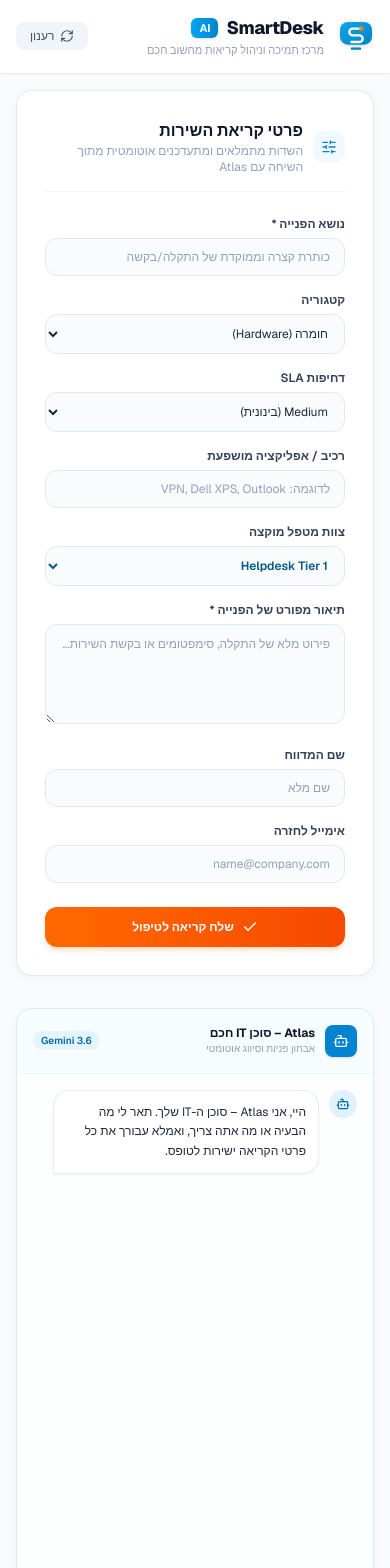
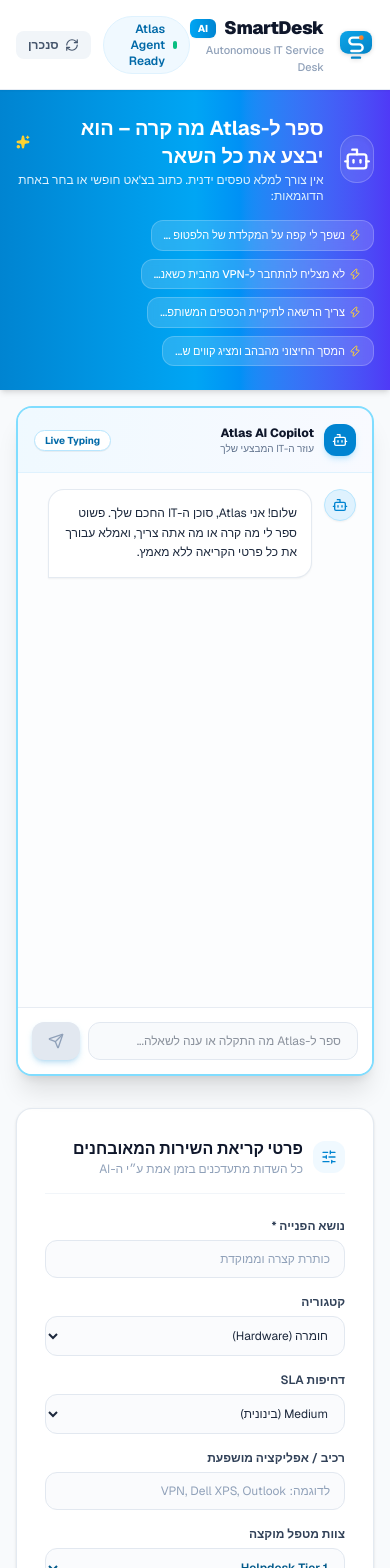
Before and after one commit to danieloren-music/it-ticket-ai, a Next.js app: page / in a window 390 px wide. Shown: the top 1568 px of the page. Built offline with nearby package versions, Linux system fonts and the light colour scheme; no server answers; the database is empty.

Commit message:
Deploy SmartDesk AI

```diff
--- a/src/app/page.tsx
+++ b/src/app/page.tsx
@@ -13,21 +13,16 @@
   Bot,
   User,
   Check,
-  Headphones,
   SlidersHorizontal,
-  ChevronLeft
+  Zap,
+  ArrowRight,
+  HelpCircle
 } from 'lucide-react';
 
-// לוגו SmartDesk AI - וקטורי ומקורי (משלב תכלת, כתום ולבן)
 function SmartDeskLogo({ className = "w-9 h-9" }: { className?: string }) {
   return (
     <div className={`relative flex items-center justify-center shrink-0 ${className}`}>
-      <svg
-        viewBox="0 0 54 54"
-        fill="none"
-        xmlns="http://www.w3.org/2000/svg"
-        className="w-full h-full drop-shadow-sm"
-      >
+      <svg viewBox="0 0 54 54" fill="none" xmlns="http://www.w3.org/2000/svg" className="w-full h-full drop-shadow-sm">
         <defs>
           <linearGradient id="primary-sky" x1="0%" y1="0%" x2="100%" y2="100%">
             <stop offset="0%" stopColor="#0EA5E9" />
@@ -38,44 +33,45 @@
             <stop offset="100%" stopColor="#F97316" />
           </linearGradient>
         </defs>
-
-        {/* בסיס דסקטופ מעוגל */}
-        <rect
-          x="3"
-          y="6"
-          width="48"
-          height="34"
-          rx="12"
-          fill="url(#primary-sky)"
-        />
-
-        {/* אלמנט AI ו-S משולב בלבן */}
-        <path
-          d="M33 16H22C19.2386 16 17 18.2386 17 21C17 23.7614 19.2386 26 22 26H32C34.7614 26 37 28.2386 37 31C37 33.7614 34.7614 36 32 36H20"
-          stroke="#FFFFFF"
-          strokeWidth="3.5"
-          strokeLinecap="round"
-          strokeLinejoin="round"
-        />
-
-        {/* צומת AI כתומה חיה */}
+        <rect x="3" y="6" width="48" height="34" rx="12" fill="url(#primary-sky)" />
+        <path d="M33 16H22C19.2386 16 17 18.2386 17 21C17 23.7614 19.2386 26 22 26H32C34.7614 26 37 28.2386 37 31C37 33.7614 34.7614 36 32 36H20" stroke="#FFFFFF" strokeWidth="3.5" strokeLinecap="round" strokeLinejoin="round" />
         <circle cx="35" cy="16" r="3.5" fill="url(#accent-orange)" />
-
-        {/* מעמד תחתון */}
-        <path
-          d="M21 46H33"
-          stroke="#0284C7"
-          strokeWidth="3.5"
-          strokeLinecap="round"
-        />
+        <path d="M21 46H33" stroke="#0284C7" strokeWidth="3.5" strokeLinecap="round" />
       </svg>
     </div>
   );
 }
 
+// רכיב אפקט הקלדה אות-אחר-אות
+function TypewriterMessage({ text, onComplete }: { text: string; onComplete?: () => void }) {
+  const [displayedText, setDisplayedText] = useState('');
+  const indexRef = useRef(0);
+
+  useEffect(() => {
+    setDisplayedText('');
+    indexRef.current = 0;
+
+    const interval = setInterval(() => {
+      if (indexRef.current < text.length) {
+        setDisplayedText((prev) => prev + text.charAt(indexRef.current));
+        indexRef.current++;
+      } else {
+        clearInterval(interval);
+        if (onComplete) onComplete();
+      }
+    }, 18);
+
+    return () => clearInterval(interval);
+  }, [text]);
+
+  return <span>{displayedText}</span>;
+}
+
 interface Message {
+  id: string;
   role: 'user' | 'assistant';
   content: string;
+  isStreaming?: boolean;
 }
 
 interface Ticket {
@@ -92,11 +88,20 @@
   reporter_email: string;
 }
 
+const QUICK_PROMPTS = [
+  'נשפך לי קפה על המקלדת של הלפטופ ואני לא יכול לעבוד',
+  'לא מצליח להתחבר ל-VPN מהבית כשאני ניגש למערכת הפנימית',
+  'צריך הרשאה לתיקיית הכספים המשותפת עבור פרויקט חדש',
+  'המסך החיצוני מהבהב ומציג קווים שחורים'
+];
+
 export default function Home() {
   const [messages, setMessages] = useState<Message[]>([
     {
+      id: 'init-msg',
       role: 'assistant',
-      content: 'היי, אני Atlas – סוכן ה-IT שלך. תאר לי מה הבעיה או מה אתה צריך, ואמלא עבורך את כל פרטי הקריאה ישירות לטופס.'
+      content: 'שלום! אני Atlas, סוכן ה-IT החכם שלך. פשוט ספר לי מה קרה או מה אתה צריך, ואמלא עבורך את כל פרטי הקריאה ללא מאמץ.',
+      isStreaming: true
     }
   ]);
   const [userInput, setUserInput] = useState('');
@@ -122,7 +127,7 @@
 
   useEffect(() => {
     chatEndRef.current?.scrollIntoView({ behavior: 'smooth' });
-  }, [messages]);
+  }, [messages, isAiLoading]);
 
   const fetchTickets = async () => {
     setIsLoadingTickets(true);
@@ -139,11 +144,12 @@
     fetchTickets();
   }, []);
 
-  const handleSendMessage = async (e?: React.FormEvent) => {
-    if (e) e.preventDefault();
-    if (!userInput.trim() || isAiLoading) return;
+  const handleSendMessage = async (textToSend?: string) => {
+    const messageContent = textToSend || userInput;
+    if (!messageContent.trim() || isAiLoading) return;
 
-    const newMessages: Message[] = [...messages, { role: 'user', content: userInput }];
+    const userMsgId = 'user-' + Date.now();
+    const newMessages: Message[] = [...messages, { id: userMsgId, role: 'user', content: messageContent }];
     setMessages(newMessages);
     setUserInput('');
     setIsAiLoading(true);
@@ -154,12 +160,12 @@
         method: 'POST',
         headers: { 'Content-Type': 'application/json' },
         body: JSON.stringify({
-          messages: newMessages,
+          messages: newMessages.map(({ role, content }) => ({ role, content })),
           currentFormData: formData
         }),
       });
 
-      if (!res.ok) throw new Error('שגיאה בתקשורת מול Atlas');
+      if (!res.ok) throw new Error('שגיאה בתקשורת מול סוכן Atlas');
       const data = await res.json();
 
       setFormData((prev) => ({
@@ -174,14 +180,17 @@
         reporter_email: data.reporter_email || prev.reporter_email,
       }));
 
-      if (data.follow_up_question) {
-        setMessages((prev) => [...prev, { role: 'assistant', content: data.follow_up_question }]);
-      } else {
-        setMessages((prev) => [
-          ...prev,
-          { role: 'assistant', content: 'מעולה! מילאתי וסיווגתי את כל הפרטים בטופס. עבור עליהם ולחץ על "שלח קריאה".' }
-        ]);
-      }
+      const assistantMsgContent = data.follow_up_question || 'מעולה! פענחתי ומילאתי את כל פרטי הקריאה והצוות המטפל בטופס. בדוק את הפרטים ולחץ על "שלח קריאה לטיפול".';
+
+      setMessages((prev) => [
+        ...prev,
+        {
+          id: 'ai-' + Date.now(),
+          role: 'assistant',
+          content: assistantMsgContent,
+          isStreaming: true
+        }
+      ]);
     } catch (err: any) {
       setFeedbackMsg({ text: err.message || 'שגיאה בפענוח הנתונים', type: 'error' });
     } finally {
@@ -215,7 +224,10 @@
         reporter_name: '',
         reporter_email: '',
       });
-      setMessages([{ role: 'assistant', content: 'הקריאה נרשמה בהצלחה. איך עוד אוכל לעזור לך היום?' }]);
+      setMessages((prev) => [
+        ...prev,
+        { id: 'done-' + Date.now(), role: 'assistant', content: 'הקריאה נשמרה בהצלחה במערכת. אני כאן לכל בקשה נוספת!', isStreaming: true }
+      ]);
       fetchTickets();
     } catch (err: any) {
       setFeedbackMsg({ text: 'שגיאה בשמירת הקריאה: ' + err.message, type: 'error' });
@@ -226,14 +238,10 @@
 
   const getUrgencyBadge = (urgency: string) => {
     switch (urgency) {
-      case 'Critical':
-        return 'bg-rose-50 text-rose-700 border-rose-200';
-      case 'High':
-        return 'bg-orange-50 text-orange-700 border-orange-200';
-      case 'Medium':
-        return 'bg-sky-50 text-sky-700 border-sky-200';
-      default:
-        return 'bg-slate-100 text-slate-700 border-slate-200';
+      case 'Critical': return 'bg-rose-50 text-rose-700 border-rose-200';
+      case 'High': return 'bg-orange-50 text-orange-700 border-orange-200';
+      case 'Medium': return 'bg-sky-50 text-sky-700 border-sky-200';
+      default: return 'bg-slate-100 text-slate-700 border-slate-200';
     }
   };
 
@@ -241,43 +249,73 @@
     <main dir="rtl" className="min-h-screen bg-[#F8FAFC] text-slate-800 font-sans antialiased">
 
       {/* Top Navbar */}
-      <header className="bg-white border-b border-slate-200/80 sticky top-0 z-30 shadow-[0_1px_3px_rgba(0,0,0,0.02)]">
+      <header className="bg-white/90 backdrop-blur-md border-b border-slate-200/80 sticky top-0 z-30 shadow-xs">
         <div className="max-w-7xl mx-auto px-4 sm:px-8 py-3.5 flex items-center justify-between">
           <div className="flex items-center gap-3.5">
             <SmartDeskLogo className="w-9 h-9" />
             <div>
               <div className="flex items-center gap-2">
-                <span className="text-lg font-extrabold tracking-tight text-slate-900">SmartDesk</span>
-                <span className="px-2 py-0.5 text-[11px] font-bold text-white bg-gradient-to-r from-sky-500 to-sky-600 rounded-md shadow-sm">
+                <span className="text-lg font-black tracking-tight text-slate-900">SmartDesk</span>
+                <span className="px-2 py-0.5 text-[10px] font-extrabold text-white bg-gradient-to-r from-sky-500 to-sky-600 rounded-md shadow-xs uppercase">
                   AI
                 </span>
               </div>
-              <p className="text-[11px] text-slate-400 font-medium">מרכז תמיכה וניהול קריאות מחשוב חכם</p>
+              <p className="text-[11px] text-slate-400 font-medium">Autonomous IT Service Desk</p>
             </div>
           </div>
 
           <div className="flex items-center gap-3">
-            <div className="hidden sm:flex items-center gap-2 px-3 py-1 bg-sky-50 border border-sky-100 rounded-full text-sky-700 text-xs font-semibold">
+            <div className="flex items-center gap-2 px-3 py-1 bg-sky-50 border border-sky-100 rounded-full text-sky-700 text-xs font-semibold">
               <span className="w-2 h-2 rounded-full bg-emerald-500 animate-pulse" />
-              Atlas Online
+              Atlas Agent Ready
             </div>
             <button
               onClick={fetchTickets}
-              className="flex items-center gap-1.5 px-3.5 py-1.5 text-xs font-medium text-slate-600 hover:text-slate-900 bg-slate-100 hover:bg-slate-200/70 rounded-lg transition"
+              className="flex items-center gap-1.5 px-3 py-1.5 text-xs font-semibold text-slate-600 hover:text-slate-900 bg-slate-100 hover:bg-slate-200/80 rounded-lg transition"
             >
               <RefreshCw className={`w-3.5 h-3.5 ${isLoadingTickets ? 'animate-spin text-sky-600' : ''}`} />
-              רענון
+              סנכרן
             </button>
           </div>
         </div>
       </header>
 
-      {/* Main Container */}
+      {/* Hero AI Welcome Banner */}
+      <div className="bg-gradient-to-r from-sky-600 via-sky-500 to-indigo-600 text-white shadow-md">
+        <div className="max-w-7xl mx-auto px-4 sm:px-8 py-6 flex flex-col md:flex-row items-center justify-between gap-4">
+          <div className="flex items-center gap-4">
+            <div className="w-12 h-12 rounded-2xl bg-white/10 backdrop-blur-md flex items-center justify-center border border-white/20 shadow-inner">
+              <Bot className="w-7 h-7 text-white" />
+            </div>
+            <div>
+              <h1 className="text-xl font-bold flex items-center gap-2">
+                ספר ל-Atlas מה קרה – הוא יבצע את כל השאר <Sparkles className="w-5 h-5 text-amber-300 fill-amber-300" />
+              </h1>
+              <p className="text-xs text-sky-100 mt-0.5">אין צורך למלא טפסים ידנית. כתוב בצ'אט חופשי או בחר באחת הדוגמאות:</p>
+            </div>
+          </div>
+
+          {/* Quick Click Prompts */}
+          <div className="flex flex-wrap items-center gap-2 w-full md:w-auto">
+            {QUICK_PROMPTS.map((prompt, i) => (
+              <button
+                key={i}
+                type="button"
+                onClick={() => handleSendMessage(prompt)}
+                className="text-[11px] font-medium px-3 py-1.5 rounded-xl bg-white/15 hover:bg-white/25 border border-white/20 text-white transition backdrop-blur-xs flex items-center gap-1"
+              >
+                <Zap className="w-3 h-3 text-amber-300" />
+                {prompt.slice(0, 32)}...
+              </button>
+            ))}
+          </div>
+        </div>
+      </div>
+
       <div className="max-w-7xl mx-auto p-4 sm:p-8 space-y-8">
 
-        {/* Alerts */}
         {feedbackMsg && (
-          <div className={`p-4 rounded-xl border flex items-center gap-3 text-xs font-semibold shadow-sm transition ${
+          <div className={`p-4 rounded-xl border flex items-center gap-3 text-xs font-semibold shadow-xs ${
             feedbackMsg.type === 'success'
               ? 'bg-emerald-50 text-emerald-800 border-emerald-200'
               : 'bg-rose-50 text-rose-800 border-rose-200'
@@ -287,19 +325,100 @@
           </div>
         )}
 
-        {/* Upper Grid: Chat on the Left (in RTL layout this is on the right visual side), Form in Main Area */}
+        {/* Main Grid: Chat Assistant & Synced Form */}
         <div className="grid grid-cols-1 lg:grid-cols-12 gap-8 items-start">
 
-          {/* Main Area: Structured Ticket Form */}
-          <div className="lg:col-span-7 bg-white p-7 rounded-2xl border border-slate-200/90 shadow-[0_2px_8px_rgba(0,0,0,0.03)] space-y-6">
+          {/* AI Chat Copilot (Interactive Animated Stream) */}
+          <div className="lg:col-span-5 bg-white rounded-2xl border-2 border-sky-400/50 shadow-xl flex flex-col h-[670px] overflow-hidden relative">
+            <div className="p-4 border-b border-sky-100 flex items-center justify-between bg-gradient-to-r from-sky-50 to-indigo-50/40">
+              <div className="flex items-center gap-2.5">
+                <div className="w-8 h-8 rounded-xl bg-sky-600 flex items-center justify-center text-white shadow-md shadow-sky-500/20">
+                  <Bot className="w-4 h-4" />
+                </div>
+                <div>
+                  <h3 className="font-extrabold text-slate-900 text-xs flex items-center gap-1.5">
+                    Atlas AI Copilot
+                    <span className="w-2 h-2 rounded-full bg-emerald-500 inline-block animate-ping" />
+                  </h3>
+                  <p className="text-[10px] text-slate-500">עוזר ה-IT המבצעי שלך</p>
+                </div>
+              </div>
+              <span className="text-[10px] font-bold text-sky-700 bg-white border border-sky-200 px-2.5 py-0.5 rounded-full shadow-2xs">
+                Live Typing
+              </span>
+            </div>
+
+            {/* Chat Flow */}
+            <div className="flex-1 p-4 overflow-y-auto space-y-4 bg-slate-50/40">
+              {messages.map((m) => (
+                <div key={m.id} className={`flex gap-3 ${m.role === 'user' ? 'justify-start flex-row-reverse' : 'justify-start'}`}>
+                  <div className={`w-8 h-8 rounded-full flex items-center justify-center shrink-0 text-xs font-bold shadow-xs ${
+                    m.role === 'user' ? 'bg-orange-500 text-white' : 'bg-sky-100 text-sky-700 border border-sky-200'
+                  }`}>
+                    {m.role === 'user' ? <User className="w-4 h-4" /> : <Bot className="w-4 h-4 text-sky-600" />}
+                  </div>
+                  <div className={`p-3.5 rounded-2xl text-xs leading-relaxed max-w-[82%] shadow-xs ${
+                    m.role === 'user'
+                      ? 'bg-orange-500 text-white rounded-br-none'
+                      : 'bg-white text-slate-800 rounded-bl-none border border-slate-200/90'
+                  }`}>
+                    {m.role === 'assistant' && m.isStreaming ? (
+                      <TypewriterMessage
+                        text={m.content}
+                        onComplete={() => {
+                          setMessages((prev) =>
+                            prev.map((msg) => msg.id === m.id ? { ...msg, isStreaming: false } : msg)
+                          );
+                        }}
+                      />
+                    ) : (
+                      m.content
+                    )}
+                  </div>
+                </div>
+              ))}
+              {isAiLoading && (
+                <div className="flex items-center gap-3 text-xs text-sky-700 bg-sky-50/80 border border-sky-200/80 p-3 rounded-2xl w-fit">
+                  <div className="flex gap-1">
+                    <span className="w-2 h-2 bg-sky-500 rounded-full animate-bounce [animation-delay:-0.3s]" />
+                    <span className="w-2 h-2 bg-sky-500 rounded-full animate-bounce [animation-delay:-0.15s]" />
+                    <span className="w-2 h-2 bg-sky-500 rounded-full animate-bounce" />
+                  </div>
+                  <span>Atlas מקליד וממלא את הטופס...</span>
+                </div>
+              )}
+              <div ref={chatEndRef} />
+            </div>
+
+            {/* Chat Input */}
+            <form onSubmit={(e) => { e.preventDefault(); handleSendMessage(); }} className="p-3.5 bg-white border-t border-slate-200/80 flex gap-2">
+              <input
+                type="text"
+                value={userInput}
+                onChange={(e) => setUserInput(e.target.value)}
+                placeholder="ספר ל-Atlas מה התקלה או ענה לשאלה..."
+                className="flex-1 px-4 py-2.5 text-xs bg-slate-50 border border-slate-200 rounded-xl focus:bg-white focus:border-sky-500 focus:ring-2 focus:ring-sky-100 focus:outline-none transition"
+              />
+              <button
+                type="submit"
+                disabled={isAiLoading || !userInput.trim()}
+                className="px-4 py-2.5 bg-sky-600 hover:bg-sky-700 disabled:bg-slate-200 disabled:text-slate-400 text-white rounded-xl transition shadow-md shadow-sky-600/20 flex items-center justify-center"
+              >
+                <Send className="w-4 h-4" />
+              </button>
+            </form>
+          </div>
+
+          {/* Structured Ticket Form */}
+          <div className="lg:col-span-7 bg-white p-7 rounded-2xl border border-slate-200/90 shadow-sm space-y-6">
             <div className="flex items-center justify-between border-b border-slate-100 pb-4">
               <div className="flex items-center gap-2.5">
                 <div className="p-2 bg-sky-50 text-sky-600 rounded-xl">
                   <SlidersHorizontal className="w-4 h-4" />
                 </div>
                 <div>
-                  <h2 className="text-base font-bold text-slate-900">פרטי קריאת השירות</h2>
-                  <p className="text-xs text-slate-400">השדות מתמלאים ומתעדכנים אוטומטית מתוך השיחה עם Atlas</p>
+                  <h2 className="text-base font-bold text-slate-900">פרטי קריאת השירות המאובחנים</h2>
+                  <p className="text-xs text-slate-400">כל השדות מתעדכנים בזמן אמת ע״י ה-AI</p>
                 </div>
               </div>
             </div>
@@ -312,7 +431,7 @@
                   required
                   value={formData.title}
                   onChange={(e) => setFormData({ ...formData, title: e.target.value })}
-                  placeholder="כותרת קצרה וממוקדת של התקלה/בקשה"
+                  placeholder="כותרת קצרה וממוקדת"
                   className="w-full px-3.5 py-2.5 text-xs bg-slate-50/70 border border-slate-200 rounded-xl text-slate-900 placeholder-slate-400 focus:bg-white focus:border-sky-500 focus:ring-2 focus:ring-sky-100 focus:outline-none transition"
                 />
               </div>
@@ -387,7 +506,7 @@
                   rows={4}
                   value={formData.description}
                   onChange={(e) => setFormData({ ...formData, description: e.target.value })}
-                  placeholder="פירוט מלא של התקלה, סימפטומים או בקשת השירות..."
+                  placeholder="פירוט מלא של התקלה או הבקשה..."
                   className="w-full px-3.5 py-2.5 text-xs bg-slate-50/70 border border-slate-200 rounded-xl text-slate-900 placeholder-slate-400 focus:bg-white focus:border-sky-500 focus:ring-2 focus:ring-sky-100 focus:outline-none transition leading-relaxed"
                 />
               </div>
@@ -428,79 +547,16 @@
             </form>
           </div>
 
-          {/* AI Chat Copilot (Left Column in UI) */}
-          <div className="lg:col-span-5 bg-white rounded-2xl border border-slate-200/90 shadow-[0_2px_8px_rgba(0,0,0,0.03)] flex flex-col h-[650px] overflow-hidden">
-            <div className="p-4 border-b border-slate-100 flex items-center justify-between bg-sky-50/50">
-              <div className="flex items-center gap-2.5">
-                <div className="w-8 h-8 rounded-lg bg-sky-600 flex items-center justify-center text-white shadow-sm">
-                  <Bot className="w-4 h-4" />
-                </div>
-                <div>
-                  <h3 className="font-bold text-slate-900 text-xs">Atlas – סוכן IT חכם</h3>
-                  <p className="text-[10px] text-slate-400">אבחון פניות וסיווג אוטומטי</p>
-                </div>
-              </div>
-              <span className="text-[10px] font-semibold text-sky-700 bg-sky-100/70 px-2 py-0.5 rounded-full">
-                Gemini 3.6
-              </span>
-            </div>
-
-            {/* Chat History */}
-            <div className="flex-1 p-4 overflow-y-auto space-y-3.5 bg-slate-50/30">
-              {messages.map((m, idx) => (
-                <div key={idx} className={`flex gap-2.5 ${m.role === 'user' ? 'justify-start flex-row-reverse' : 'justify-start'}`}>
-                  <div className={`w-7 h-7 rounded-full flex items-center justify-center shrink-0 text-xs font-bold ${
-                    m.role === 'user' ? 'bg-orange-500 text-white' : 'bg-sky-100 text-sky-700'
-                  }`}>
-                    {m.role === 'user' ? <User className="w-3.5 h-3.5" /> : <Bot className="w-3.5 h-3.5" />}
-                  </div>
-                  <div className={`p-3 rounded-2xl text-xs leading-relaxed max-w-[82%] shadow-xs ${
-                    m.role === 'user'
-                      ? 'bg-orange-500 text-white rounded-br-none'
-                      : 'bg-white text-slate-800 rounded-bl-none border border-slate-200/80'
-                  }`}>
-                    {m.content}
-                  </div>
-                </div>
-              ))}
-              {isAiLoading && (
-                <div className="flex gap-2 items-center text-xs text-sky-600 bg-sky-50 p-2.5 rounded-xl border border-sky-100">
-                  <Sparkles className="w-3.5 h-3.5 animate-spin" />
-                  <span>Atlas מעבד את הפנייה ומעדכן את הטופס...</span>
-                </div>
-              )}
-              <div ref={chatEndRef} />
-            </div>
-
-            {/* Chat Input */}
-            <form onSubmit={handleSendMessage} className="p-3 bg-white border-t border-slate-100 flex gap-2">
-              <input
-                type="text"
-                value={userInput}
-                onChange={(e) => setUserInput(e.target.value)}
-                placeholder="תאר תקלה או ענה ל-Atlas..."
-                className="flex-1 px-3.5 py-2.5 text-xs bg-slate-50 border border-slate-200 rounded-xl focus:bg-white focus:border-sky-500 focus:outline-none transition"
-              />
-              <button
-                type="submit"
-                disabled={isAiLoading || !userInput.trim()}
-                className="p-2.5 bg-sky-600 hover:bg-sky-700 disabled:bg-slate-200 disabled:text-slate-400 text-white rounded-xl transition shadow-sm"
-              >
-                <Send className="w-4 h-4" />
-              </button>
-            </form>
-          </div>
-
         </div>
 
         {/* Bottom Section: Compact Tickets Queue */}
-        <section className="bg-white p-6 rounded-2xl border border-slate-200/90 shadow-[0_2px_8px_rgba(0,0,0,0.03)] space-y-4">
+        <section className="bg-white p-6 rounded-2xl border border-slate-200/90 shadow-sm space-y-4">
           <div className="flex items-center justify-between border-b border-slate-100 pb-3">
             <div className="flex items-center gap-2">
               <Layers className="w-4 h-4 text-sky-600" />
               <h2 className="text-sm font-bold text-slate-800">קריאות פתוחות במערכת ({tickets.length})</h2>
             </div>
-            <span className="text-xs text-slate-400 font-medium">תור קריאות פעיל</span>
+            <span className="text-xs text-slate-400 font-medium">מעקב וסטטוס טיפול</span>
           </div>
 
           {isLoadingTickets ? (
```
